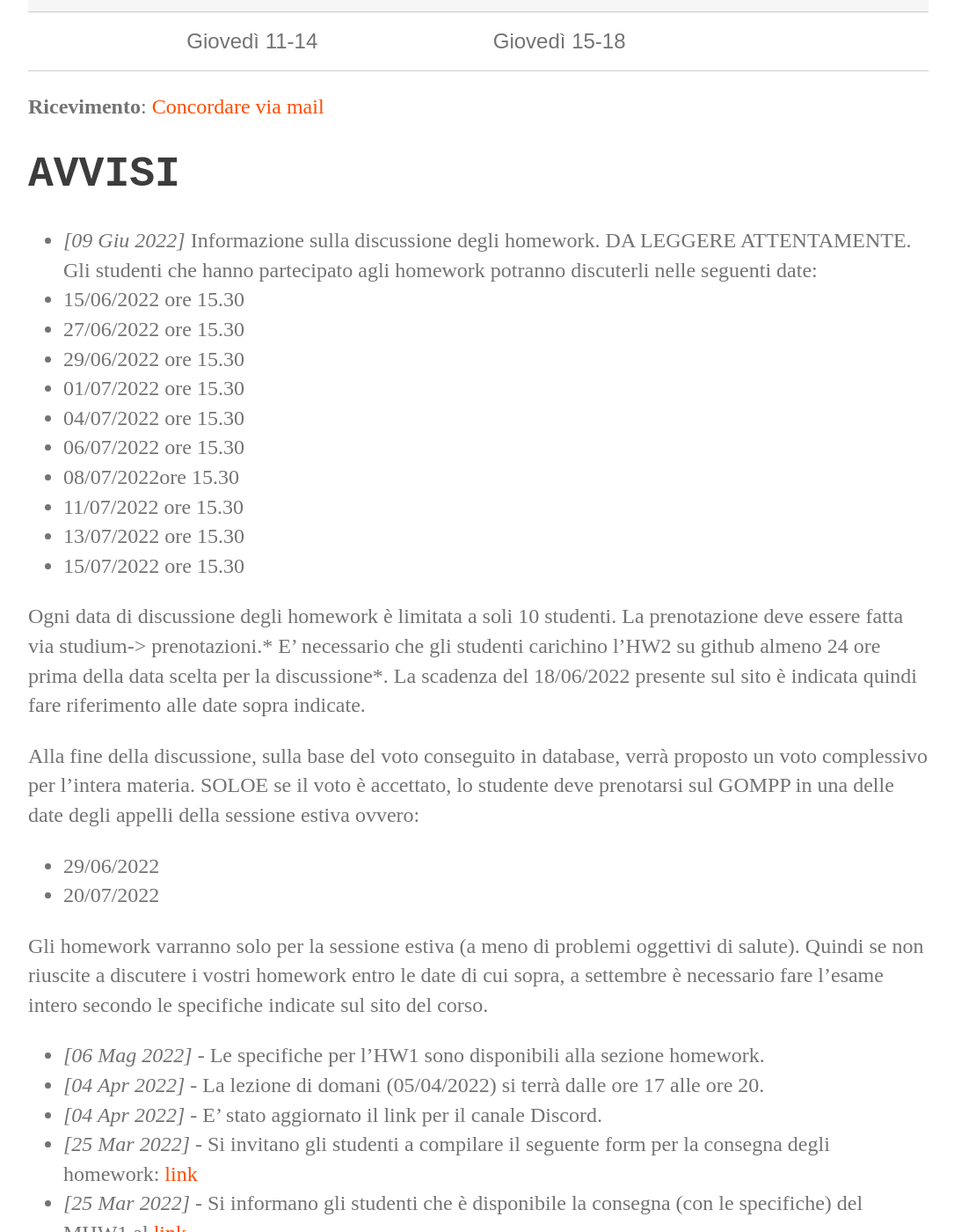
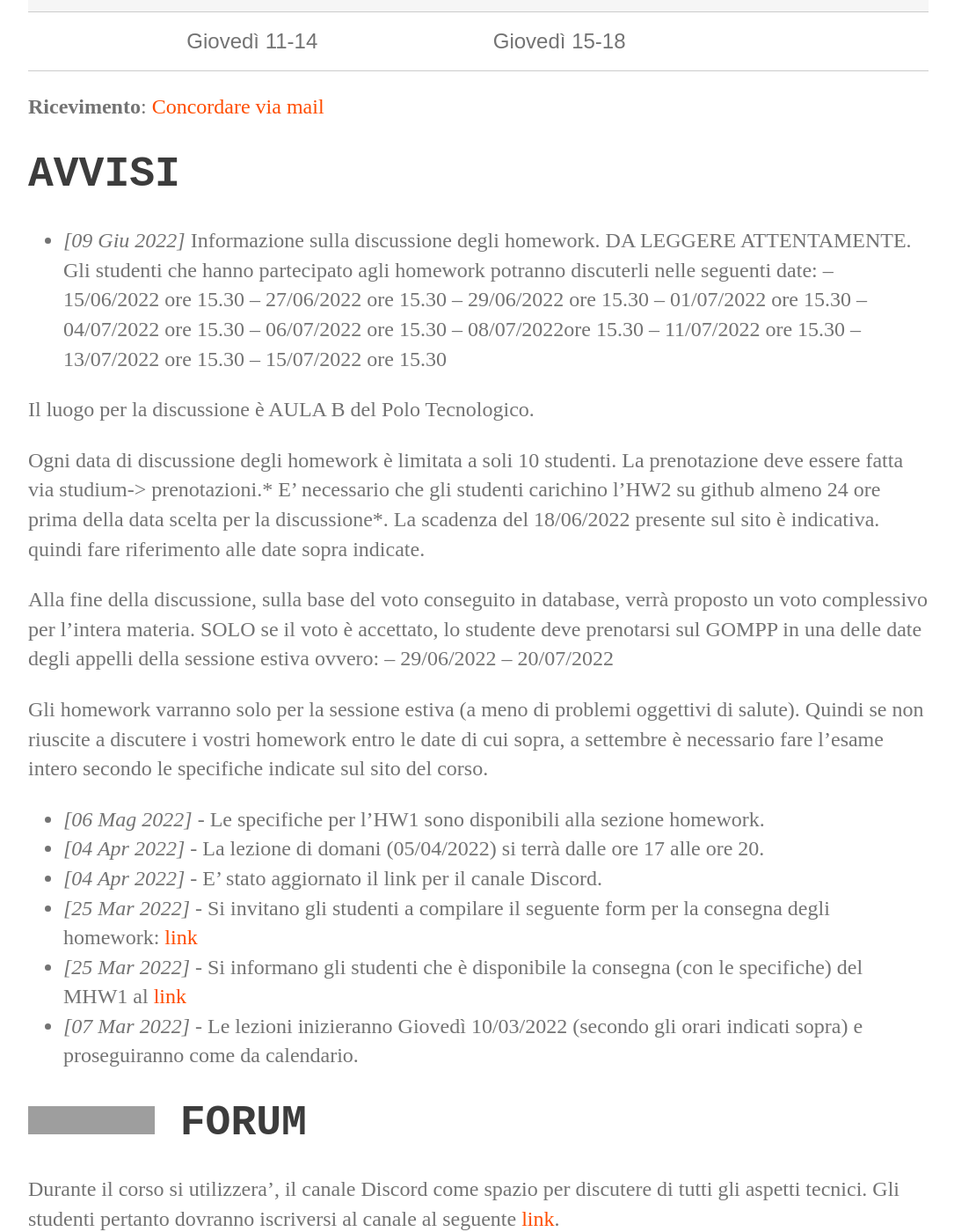
Before and after one commit to perceivelab/database-course, a Jekyll site: the page built from index.md, in a window 1280 px wide and 1400 px high, scrolled down 828 px. Shown: the whole window at 88% size, without its empty margins (96-1181 px from the left). Built offline with Jekyll 4.4.1, drawn with Linux system fonts in a browser that asks for light colours; our own code applies the rules of GitHub Pages for plain Markdown files; grey boxes are pictures that could not be loaded.

Commit message:
Update index.md

```diff
--- a/index.md
+++ b/index.md
@@ -18,24 +18,27 @@
 # AVVISI
 - *[09 Giu 2022]* Informazione sulla discussione degli homework.  DA LEGGERE ATTENTAMENTE.
 Gli studenti che hanno partecipato agli homework potranno discuterli nelle seguenti date:
-- 15/06/2022 ore 15.30
-- 27/06/2022 ore 15.30
-- 29/06/2022 ore 15.30
-- 01/07/2022  ore 15.30
-- 04/07/2022 ore 15.30
-- 06/07/2022 ore 15.30
-- 08/07/2022ore 15.30
-- 11/07/2022 ore 15.30
-- 13/07/2022 ore 15.30
-- 15/07/2022 ore 15.30
+-- 15/06/2022 ore 15.30
+-- 27/06/2022 ore 15.30
+-- 29/06/2022 ore 15.30
+-- 01/07/2022  ore 15.30
+-- 04/07/2022 ore 15.30
+-- 06/07/2022 ore 15.30
+-- 08/07/2022ore 15.30
+-- 11/07/2022 ore 15.30
+-- 13/07/2022 ore 15.30
+-- 15/07/2022 ore 15.30
 
-Ogni data di discussione degli homework è limitata a soli 10 studenti. La prenotazione deve essere fatta via studium-> prenotazioni.* E’ necessario che gli studenti carichino l’HW2 su github almeno 24 ore  prima della data scelta per la discussione*. La scadenza del 18/06/2022 presente sul sito è indicata quindi fare riferimento alle date sopra indicate.
+Il luogo per la discussione è AULA B del Polo Tecnologico.
 
-Alla fine della discussione, sulla base del voto conseguito in database, verrà proposto un voto complessivo per l'intera materia. SOLOE se il voto è accettato, lo studente deve prenotarsi sul GOMPP in una delle date degli appelli della sessione estiva ovvero:
--  29/06/2022
--  20/07/2022
+Ogni data di discussione degli homework è limitata a soli 10 studenti. La prenotazione deve essere fatta via studium-> prenotazioni.* E’ necessario che gli studenti carichino l’HW2 su github almeno 24 ore  prima della data scelta per la discussione*. La scadenza del 18/06/2022 presente sul sito è indicativa. quindi fare riferimento alle date sopra indicate.
+
+Alla fine della discussione, sulla base del voto conseguito in database, verrà proposto un voto complessivo per l'intera materia. SOLO se il voto è accettato, lo studente deve prenotarsi sul GOMPP in una delle date degli appelli della sessione estiva ovvero:
+--  29/06/2022
+--  20/07/2022
 
 Gli homework varranno solo per la sessione estiva (a meno di problemi oggettivi di salute). Quindi se non riuscite a discutere i vostri homework entro le date di cui sopra, a settembre è necessario fare l'esame intero secondo le specifiche indicate sul sito del corso.
+
 - *[06 Mag 2022]* - Le specifiche per l'HW1 sono disponibili alla sezione homework.
 - *[04 Apr 2022]* - La lezione di domani (05/04/2022) si terrà dalle ore 17 alle ore 20.
 - *[04 Apr 2022]* - E' stato aggiornato il link per il canale Discord.
```
